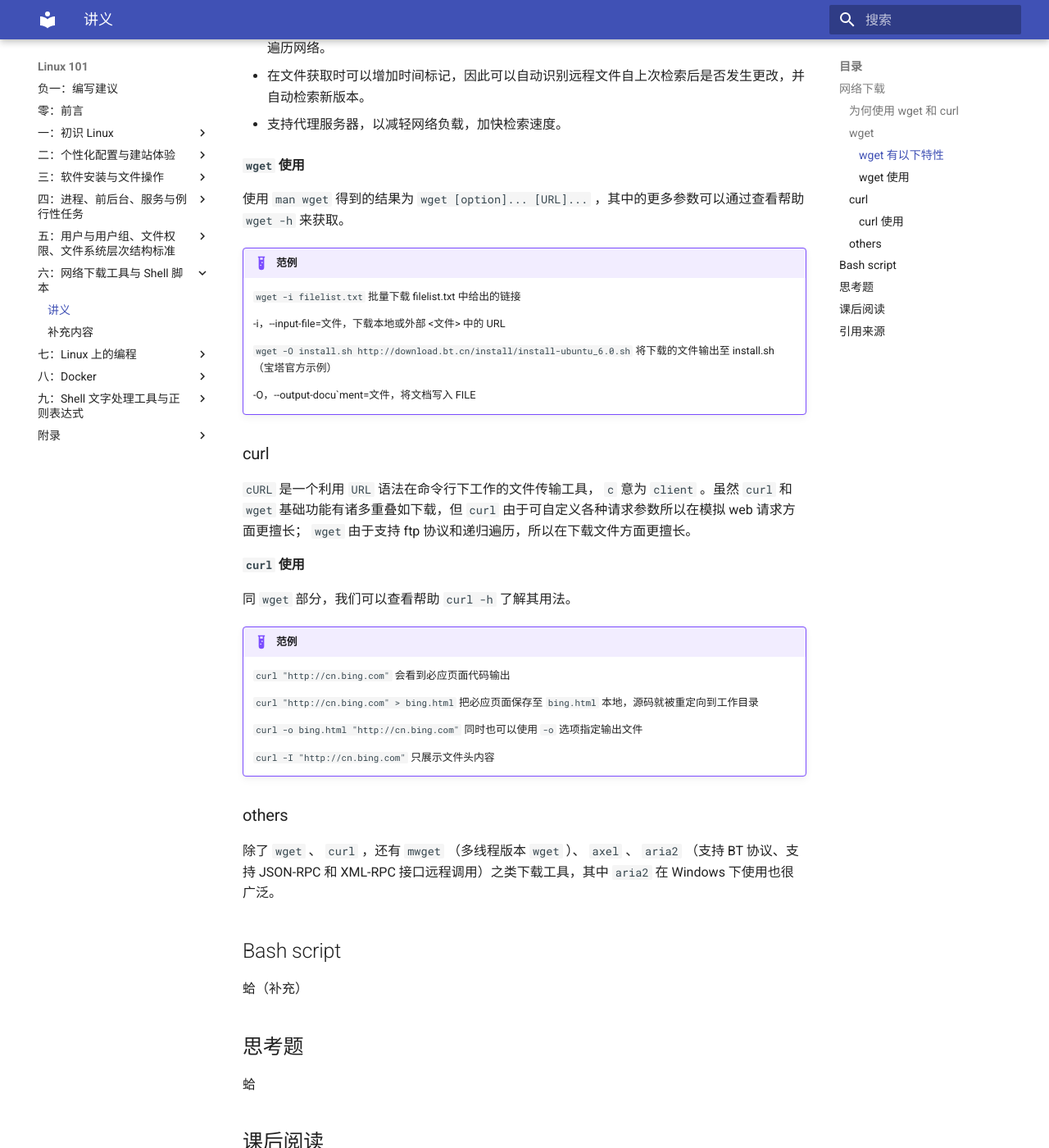
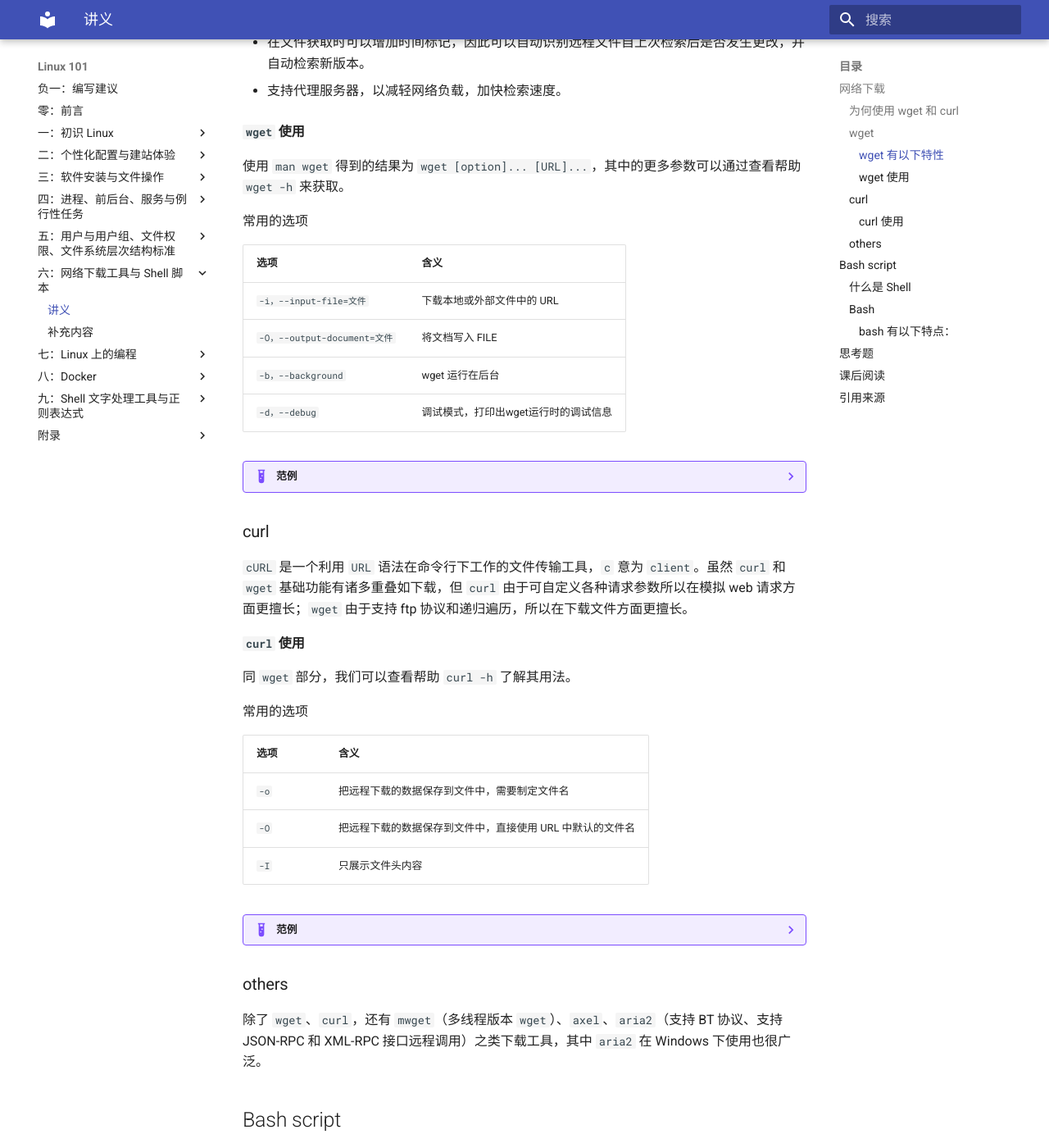
Before and after one commit to ustclug/Linux101-docs, an MkDocs documentation site: the page built from docs/Ch06/1.md, in a window 1280 px wide and 1400 px high, scrolled down 919 px. Shown: the whole window at 82% size. Built offline with MkDocs 1.6.1 and Material for MkDocs 9.7.7, drawn with Linux system fonts in a browser that asks for light colours; some of the changed text lies outside the part shown.

Commit message:
finished download & begin writing bash

```diff
--- a/docs/Ch06/1.md
+++ b/docs/Ch06/1.md
@@ -4,17 +4,15 @@
 
     很多 Linux 的初学者都会对以下这些问题感到迷惑
 
-    - 在命令行黑乎乎的窗口，我要怎么下载文件？如果我关闭了 ssh 远程连接，会不会像一些浏览器一样使之前下的全部木大？
+    - 在命令行黑乎乎的窗口，我要怎么下载文件？
 
-    - 蛤
+    - 如果我关闭了 ssh 远程连接，会不会像一些浏览器一样使已下载部分全部木大？
 
-    - 蛤
+    - `bash` 语法和 `C语言` 类似吗？和 `Powershell` 类似吗？
 
-    - 蛤
+    - `bash script` 出 `bug` 我该如何调试呢？
 
-    - 蛤
-
-    - 蛤
+    下面内容可以解答你的疑问。
 
 ## 网络下载
 
@@ -24,7 +22,7 @@
 
 ### wget
 
-wget 是强力方便的下载工具，可以通过 `HTTP` 和 `FTP` 协议从因特网中检索并获取文件。
+`wget` 是强力方便的下载工具，可以通过 `HTTP` 和 `FTP` 协议从因特网中检索并获取文件。
 
 #### `wget` 有以下特性
 
@@ -40,43 +38,80 @@
 
 #### `wget` 使用
 
-使用 `man wget` 得到的结果为 `wget [option]... [URL]...` ，其中的更多参数可以通过查看帮助 `wget -h` 来获取。
+使用 `man wget` 得到的结果为 `wget [option]... [URL]...`，其中的更多参数可以通过查看帮助 `wget -h` 来获取。
 
-!!! example "范例"
+常用的选项
+
+| 选项                         | 含义                                 |
+| ---------------------------- | ------------------------------------ |
+| `-i，--input-file=文件`      | 下载本地或外部文件中的 URL           |
+| `-O，--output-document=文件` | 将文档写入 FILE                      |
+| `-b，--background`          | wget 运行在后台                      |
+| `-d，--debug`               | 调试模式，打印出wget运行时的调试信息 |
+
+??? example "范例"
 
 	`wget -i filelist.txt` 批量下载 filelist.txt 中给出的链接
 
-	-i，--input-file=文件，下载本地或外部 <文件> 中的 URL
-
-	`wget -O install.sh http://download.bt.cn/install/install-ubuntu_6.0.sh` 将下载的文件输出至 install.sh （宝塔官方示例）
-
-	-O，--output-docu`ment=文件，将文档写入 FILE
+	`wget -O install.sh http://download.bt.cn/install/install-ubuntu_6.0.sh` 将下载的文件输出至 install.sh （宝塔示例）
 
 ### curl
 
-`cURL` 是一个利用 `URL` 语法在命令行下工作的文件传输工具， `c` 意为 `client` 。虽然 `curl` 和 `wget` 基础功能有诸多重叠如下载，但 `curl` 由于可自定义各种请求参数所以在模拟 web 请求方面更擅长； `wget` 由于支持 ftp 协议和递归遍历，所以在下载文件方面更擅长。
+`cURL` 是一个利用 `URL` 语法在命令行下工作的文件传输工具，`c` 意为 `client`。虽然 `curl` 和 `wget` 基础功能有诸多重叠如下载，但 `curl` 由于可自定义各种请求参数所以在模拟 web 请求方面更擅长；`wget` 由于支持 ftp 协议和递归遍历，所以在下载文件方面更擅长。
 
 #### `curl` 使用
 
 同 `wget` 部分，我们可以查看帮助 `curl -h` 了解其用法。
 
-!!! example "范例"
+常用的选项
+
+| 选项 | 含义                                                      |
+| ---- | --------------------------------------------------------- |
+| `-o` | 把远程下载的数据保存到文件中，需要制定文件名              |
+| `-O` | 把远程下载的数据保存到文件中，直接使用 URL 中默认的文件名 |
+| `-I` | 只展示文件头内容                                          |
+
+??? example "范例"
 
 	`curl "http://cn.bing.com"` 会看到必应页面代码输出
 
-    `curl "http://cn.bing.com" > bing.html` 把必应页面保存至 `bing.html` 本地，源码就被重定向到工作目录
+	`curl "http://cn.bing.com" > bing.html` 把必应页面保存至 `bing.html` 本地，源码就被重定向到工作目录
 
-    `curl -o bing.html "http://cn.bing.com"` 同时也可以使用 `-o` 选项指定输出文件
+	`curl -o bing.html "http://cn.bing.com"` 同时也可以使用 `-o` 选项指定输出文件
 
-    `curl -I "http://cn.bing.com"` 只展示文件头内容
+	`curl -O "https://lug.ustc.edu.cn/wiki/_media/wiki/logo.png"` 下载 `ustclug` 的 logo
+
+	`curl -I "http://cn.bing.com"` 只展示文件头内容
 
 ### others
 
-除了 `wget` 、 `curl` ，还有 `mwget` （多线程版本 `wget` ）、 `axel` 、 `aria2` （支持 BT 协议、支持 JSON-RPC 和 XML-RPC 接口远程调用）之类下载工具，其中 `aria2` 在 Windows 下使用也很广泛。
+除了 `wget`、`curl`，还有 `mwget`（多线程版本 `wget`）、`axel`、`aria2`（支持 BT 协议、支持 JSON-RPC 和 XML-RPC 接口远程调用）之类下载工具，其中 `aria2` 在 Windows 下使用也很广泛。
 
 ## Bash script
 
-蛤（补充）
+### 什么是 `Shell`
+
+`Shell` 是 `Linux` 的命令解释程序，是用户和内核之间的接口。除了作为命令解释程序外， `Shell` 同时还提供了一个可支持强大脚本语言的程序环境。
+
+### Bash
+
+`Bourne Shell`（简称 `sh`），是 `UNIX` 默认的 `Shell`，脚本编程功能强，但交互性差。
+
+`Bourne Again Shell`，即 `bash`，是 GNU 开发的一个 `Shell`，也是 `Linux` 默认 `Shell`，是 `Bourne Shell` 的扩展。
+
+#### `bash` 有以下特点：
+
+- 支持I/O重定向（>，>>）、管道（|）。
+
+- 环境控制，允许用户定制环境以满足自己需要。环境文件 `.bash_profile`、`.bashrc`、`.bash_logout`。通过配置合适的环境变量，可以改变主目录、命令提示符、命令搜索路径等用户工作环境。
+
+- 支持后台运行 `&`。
+
+- 占用资源较少，来自 GNU，与 Linux kernel 相容性高。支持命令行编辑，提供命令补全功能键 `Tab`。
+
+- 允许应用别名代替命令关键字（`Alias <alinam> = ‘命令’`）。
+
+
 
 ## 思考题
 
```
